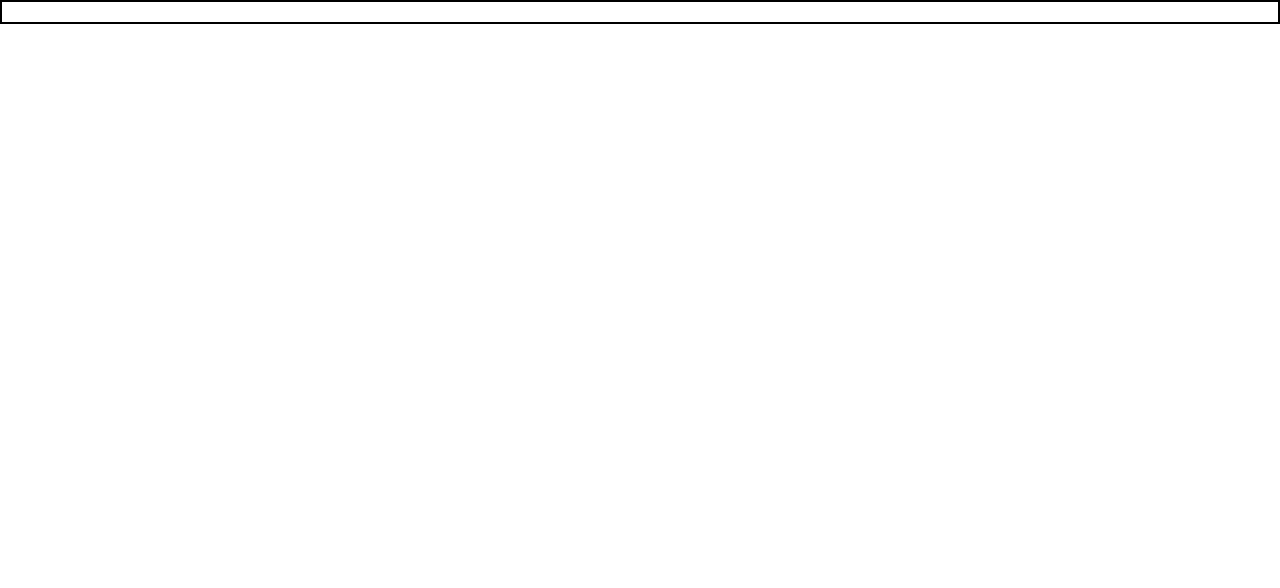
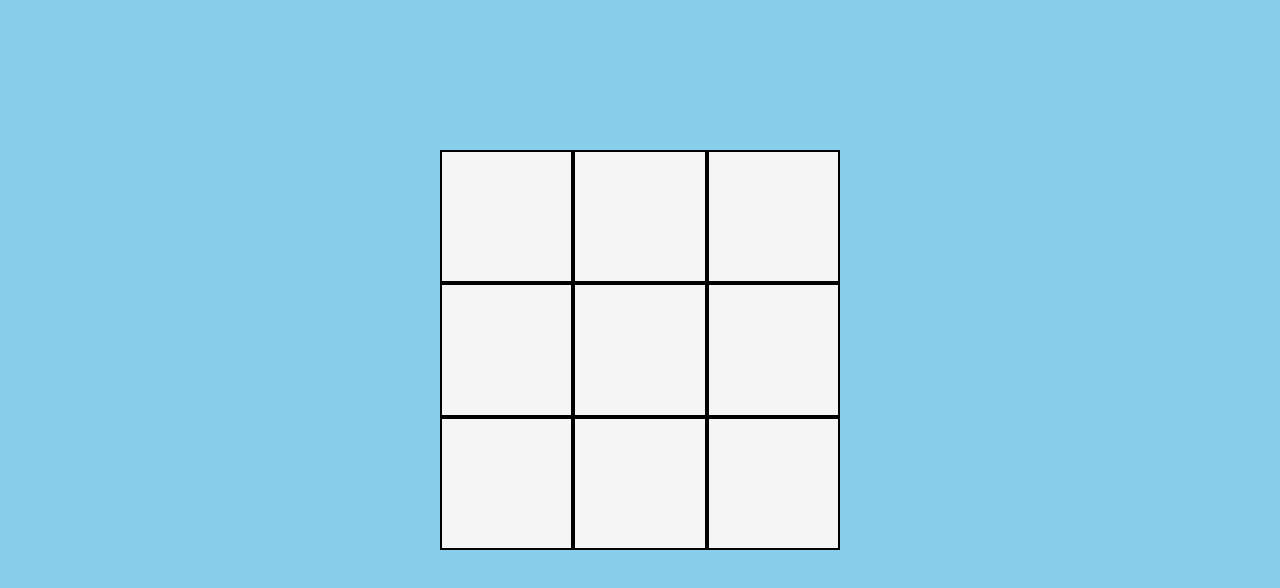
Before and after one commit to m3llo0/tic-tac-toe, a plain HTML site: page index.html in a window 1280 px wide. Drawn offline with Linux system fonts and the light colour scheme.

Commit message:
started work on the UX grid

```diff
--- a/index.html
+++ b/index.html
@@ -9,8 +9,8 @@
     <link rel="stylesheet" href="styles.css">
   </head>
   <body>
-    <script src="script.js"></script>
     <div class="grid">
     </div>
+    <script src="script.js"></script>
   </body>
 </html>
--- a/script.js
+++ b/script.js
@@ -5,6 +5,15 @@ class Gameboard{
             [4, 5, 6],  // Row 2
             [7, 8, 9],  // Row 3
           ]
+    }
+
+    createBoard(){
+        for(let i=0; i<9; i++){
+            const cell = document.createElement("div")
+            cell.className = "cell"
+            const grid = document.querySelector(".grid")
+            grid.appendChild(cell)
+        }
     }
 
     updateBoard(row, col, symbol){
@@ -76,6 +85,7 @@ class Game{
     }
 }
 const game= new Game()
+game.gameboard.createBoard() //initialise gameboard
 
 game.makeMove(0, 0); // X
 game.makeMove(0, 1); // O
--- a/styles.css
+++ b/styles.css
@@ -1,10 +1,21 @@
-.grid{
-    display:grid;
-    grid-template: repeat(3,1fr)/repeat(3,1fr);
-    gap: 10px;
-    border: 2px solid black
+body{
+    background-color: skyblue;
 }
 
-.cell{
-    border: 2px solid black
+.grid {
+    display: grid;
+    margin-top: 150px;
+    width: 400px;
+    height: 400px;
+    justify-self: center;
+    grid-template-columns: repeat(3, 1fr);
+    grid-template-rows: repeat(3, 1fr);
+    background-color: whitesmoke;
+
 }
+
+.cell {
+    border: black 2px solid;
+    padding: auto;
+
+}
```
